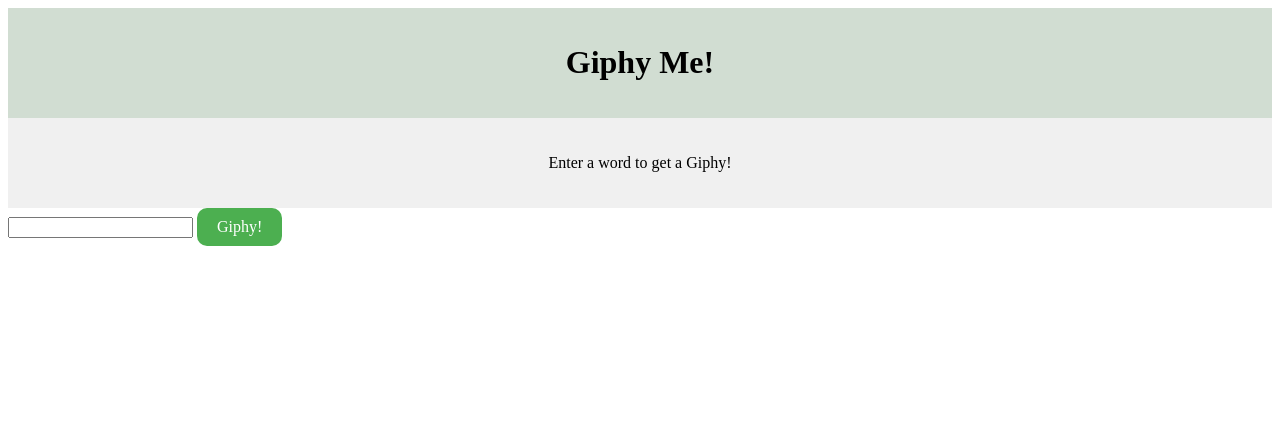
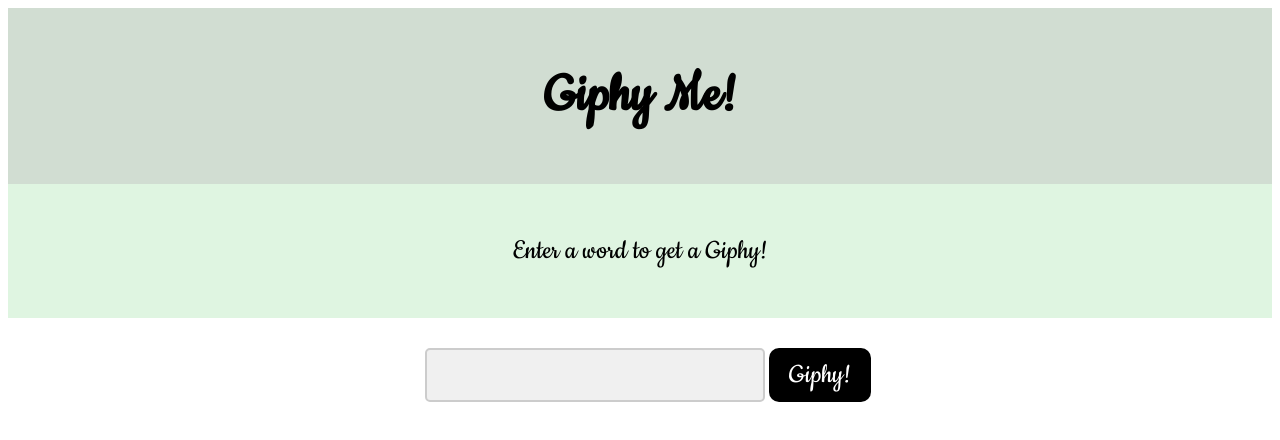
Before and after one commit to AugustCase/WebsiteProject2, a plain HTML site: page index.html in a window 1280 px wide. Drawn offline with Linux system fonts and the light colour scheme; a web font is replaced by a local one.

Commit message:
added custom fonts

```diff
--- a/index.html
+++ b/index.html
@@ -5,6 +5,10 @@
     <meta name="viewport" content="width=device-width, initial-scale=1.0">
     <title>Document</title>
     <link rel="stylesheet" href="styles.css">
+    <link rel="preconnect" href="https://fonts.googleapis.com">
+<link rel="preconnect" href="https://fonts.gstatic.com" crossorigin>
+<link href="https://fonts.googleapis.com/css2?family=Cookie&family=Island+Moments&display=swap" rel="stylesheet">
+    <script src="script.js"></script>
 </head>
 <div id="header">
 <h1>Giphy Me!</h1>
@@ -18,15 +22,14 @@
 <input type = "text" id="input">
 <div id = "btn" onclick = "sendApiRequest()">
     <span class = "noselect">Giphy!</span>
-    <div id = "circle">
-</div>
 </div>
 </div>
 <br>
-<div id="img">
+<div id="body">
 <body>
 
 </body>
 </div>
-<script src="script.js"></script>
+
+
 </html>
--- a/styles.css
+++ b/styles.css
@@ -3,16 +3,24 @@
     color: rgb(0, 0, 0);
     padding: 15px;
     text-align: center;
+    font-family: "Cookie", cursive;
+  font-weight: 200;
+  font-style: normal;
+    font-size: 30px;
 }
 
 #content {
-    background-color: #f0f0f0;
+    background-color: #dff5e1;
     padding: 20px;
     text-align: center;
+    font-family: "Cookie", cursive;
+  font-weight: 400;
+  font-style: normal;
+    font-size: 30px;
 }
 
 #btn {
-    background-color: #4CAF50; /* Green */
+    background-color: #000000; /* Green */
     border: none;
     border-radius: 10px;
     color: white;
@@ -22,11 +30,26 @@
     justify-content: center;
     cursor:pointer;
     padding: 10px 20px;
+    font-family: "Cookie", cursive;
+  font-weight: 400;
+  font-style: normal;
+    font-size: 30px;
+
 }
 
-
-
-#img {
-    margin: 25px;
-    display: table row;
+#input {
+    background-color: #f0f0f0;
+    border: 2px solid #cccccc;
+    border-radius: 5px;
+    padding: 10px;
+    width: 25%;
+    height: 30px;
+    align-items: center;
+    justify-content: center;
+    margin-left: 33%;
+    margin-top: 30px;
+    font-family: "Cookie", cursive;
+  font-weight: 400;
+  font-style: normal;
+    font-size: 30px;
 }
```
